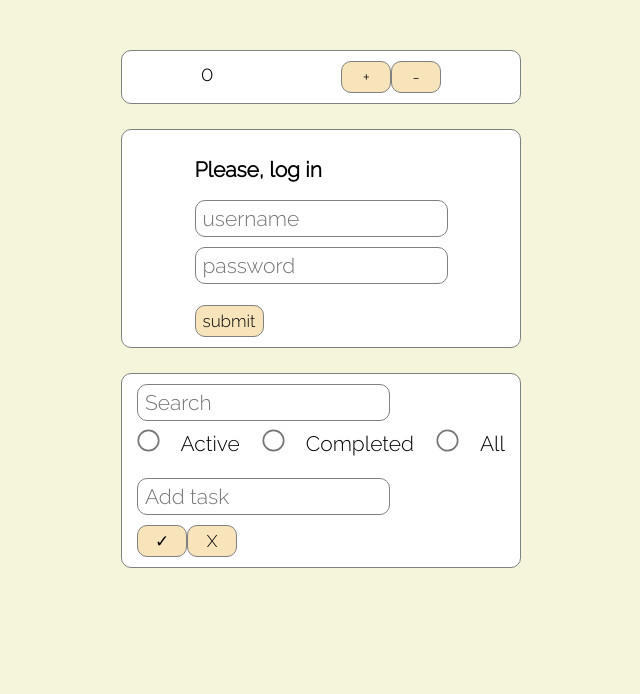
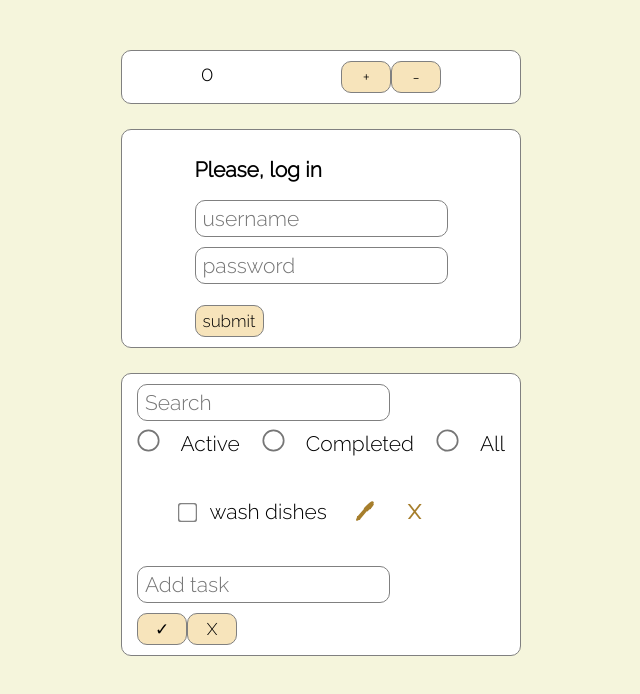
Before and after one commit to vladislavaSim/ReactHW2, a React (Create React App) app: page / in a window 1280 px wide. Shown: the top 694 px of the page, without its empty margins (319-959 px from the left). Built offline with nearby package versions, Linux system fonts and the light colour scheme.

Commit message:
search bug with low/upper case fixed

```diff
--- a/src/components/ToDo.jsx
+++ b/src/components/ToDo.jsx
@@ -4,7 +4,7 @@ import Task from "./Task";
 class ToDo extends Component {
     state = {
         tasksList: [
-            // {text: 'wash dishes', isDone: false, isEdit: false, id: 1},
+            {text: 'wash dishes', isDone: false, isEdit: false, id: 1},
         ],
         value: '',
         searchString: '',
@@ -21,7 +21,7 @@ class ToDo extends Component {
                      toggleEditTask={(e) => this.toggleEditTask(e, item.id)}
                      changeDone={() => this.changeDone(item.id)}
                      deleteTask={(e) => this.deleteTask(e, item.id)}
-                     handleChange={(e) => this.handleChange(e, item.text)}
+                     editTask={(e) => this.editTask(e, item.id)}
         />
 }
 
@@ -33,7 +33,14 @@ class ToDo extends Component {
 
     handleChange = (e, field) => {
         this.setState({[field]: e.target.value})
-        console.log(this.state.tasksList[0])
+    }
+
+    editTask = (e, id) => {
+        console.log(e.target.value)
+       let textToEdit = this.state.tasksList.find(item => item.id ===id).text
+        this.setState({text: textToEdit}, () => {
+                return {textToEdit: e.target.value}
+            })
     }
 
     clearInput = (e) => {
@@ -64,7 +71,7 @@ class ToDo extends Component {
     }
 
     searchTask = () => {
-        return this.state.tasksList.filter(task => task.text.includes(this.state.searchString))
+        return this.state.tasksList.filter(task => task.text.toLowerCase().includes(this.state.searchString.toLowerCase()))
             .map(item => {
                 return this.returnTaskElem(item)
             })
@@ -83,7 +90,6 @@ class ToDo extends Component {
      }
 
      radio = (e, filter) => {
-         console.log(this.state.filterBy)
         this.setState({filterBy: filter}, () => {
             return {filterBy: e.target.value}
         })
@@ -98,7 +104,6 @@ class ToDo extends Component {
                            placeholder='Search'
                            value={this.state.searchString}
                            onChange={(e) => this.handleChange(e, 'searchString')}
-                           onInput={(e) => this.searchTask(e, this.state.searchString)}
                     />
                 </form>
                 <form className='radio-holder'>
```
